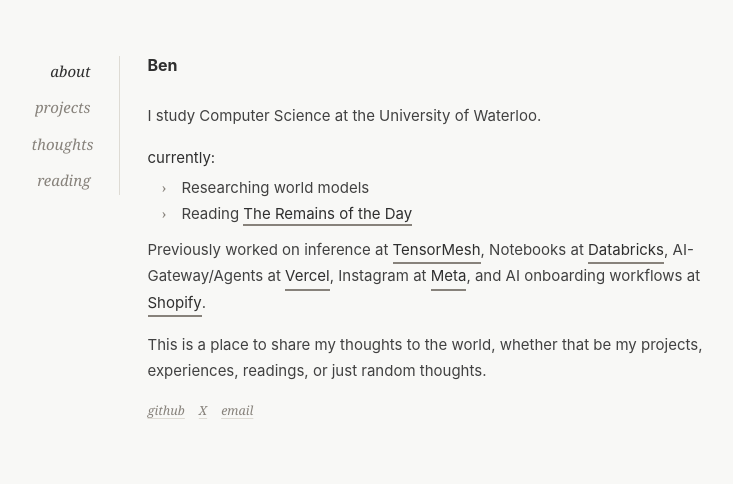
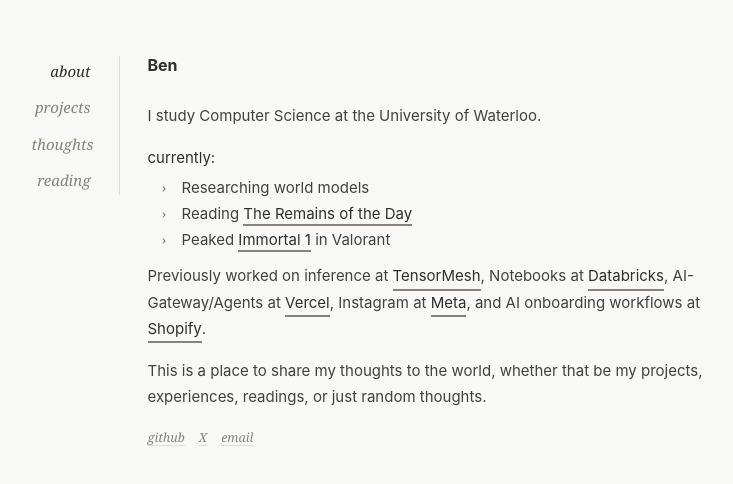
Before and after one commit to benyebai/Ben-Website, a Next.js app: page / in a window 1280 px wide. Shown: the top 484 px of the page, without its empty margins (267-1000 px from the left). Built offline with nearby package versions, Linux system fonts and the light colour scheme; a web font is replaced by a local one.

Commit message:
Add Valorant rank to current interests

```diff
--- a/app/components/AboutPanel.jsx
+++ b/app/components/AboutPanel.jsx
@@ -10,6 +10,9 @@ export default function AboutPanel() {
           <li>Researching world models</li>
           <li>
             Reading <strong>The Remains of the Day</strong>
+          </li>
+          <li>
+            Peaked <strong>Immortal 1</strong> in Valorant
           </li>
         </ul>
       </div>
```
